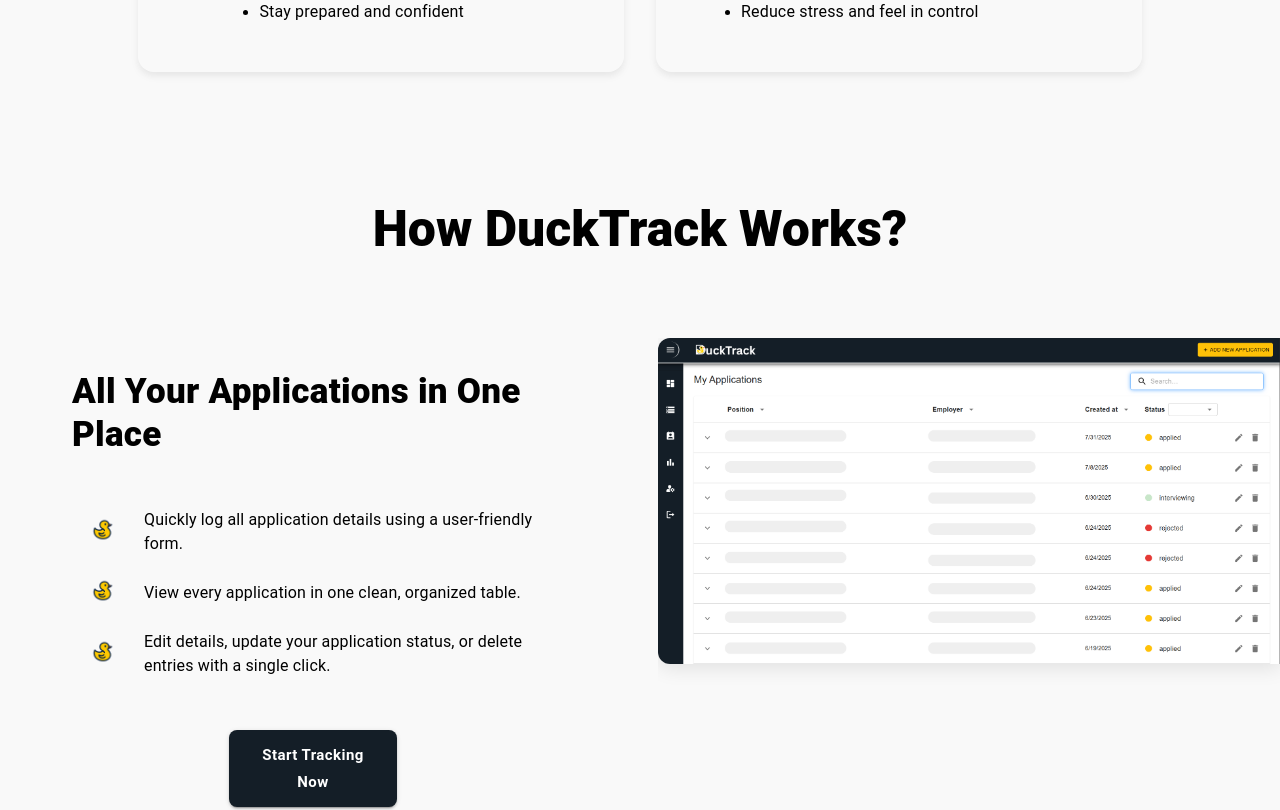
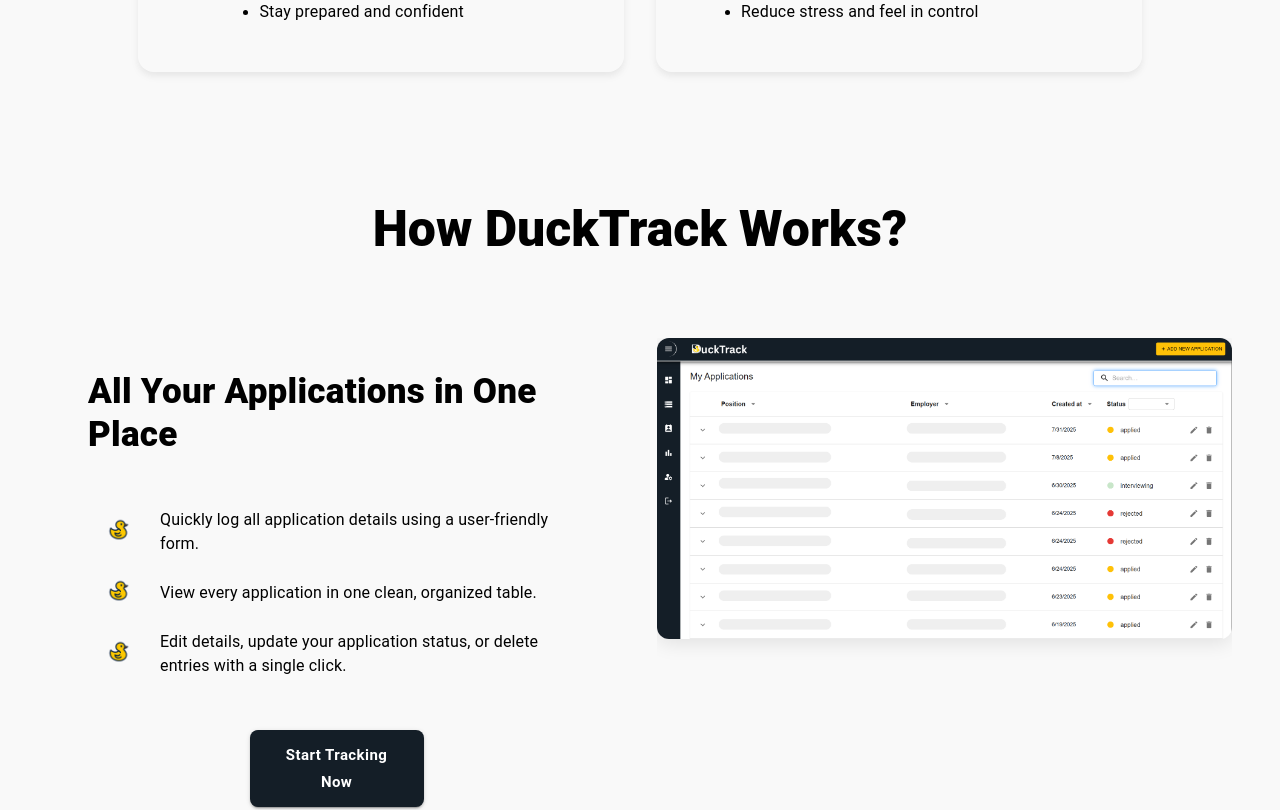
Before and after one commit to nataliia-ruda/DuckTrack-Front-End, a React (Vite) app: page / in a window 1280 px wide. Shown: the part 1580-2390 px from the top of the page. Built offline with nearby package versions, Linux system fonts and the light colour scheme; no server answers.

Commit message:
edited spacing of "how ducktrack works"

```diff
--- a/src/components/LandingPage/LandingPagePart3.jsx
+++ b/src/components/LandingPage/LandingPagePart3.jsx
@@ -16,7 +16,13 @@
   return (
     <Box
       ref={instructionsSectionRef}
-      sx={{ width: "100%", py: { xs: 3, md: 8 }, bgcolor: "#f9f9f9" }}
+      sx={{
+        width: "100%",
+        py: { xs: 3, md: 8 },
+        px: { xs: 2, md: 6 },
+        boxSizing: "border-box",
+        bgcolor: "#f9f9f9",
+      }}
     >
       <Typography
         variant="h3"
@@ -44,7 +50,7 @@
         <Box
           sx={{
             width: { xs: "100%", md: "50%" },
-            px: { xs: 2, md: 9 },
+            px: { xs: 2, md: 5 },
             py: 4,
             display: "flex",
             flexDirection: "column",
@@ -123,8 +129,7 @@
               height: "auto",
               objectFit: "cover",
               display: "block",
-              borderTopLeftRadius: "12px",
-              borderBottomLeftRadius: "12px",
+              borderRadius: "12px",
               boxShadow: "0 4px 20px rgba(0,0,0,0.1)",
             }}
           />
```
